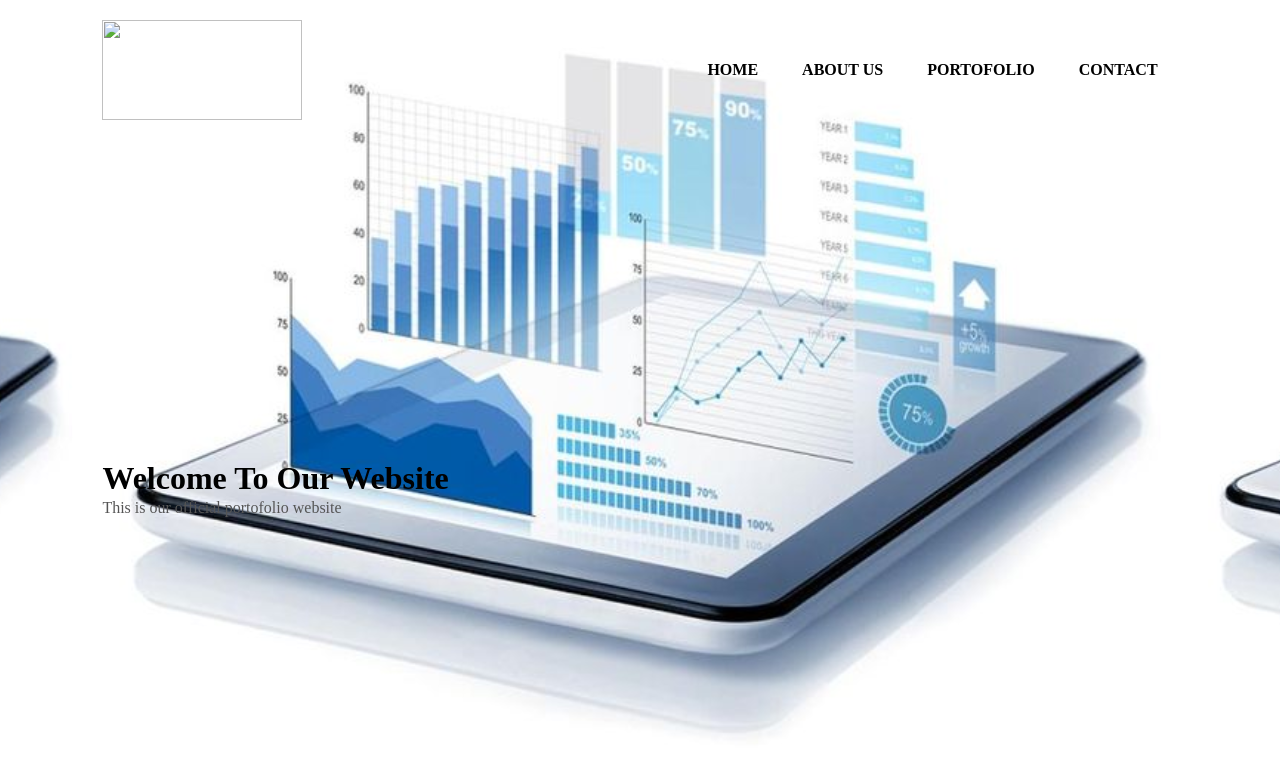
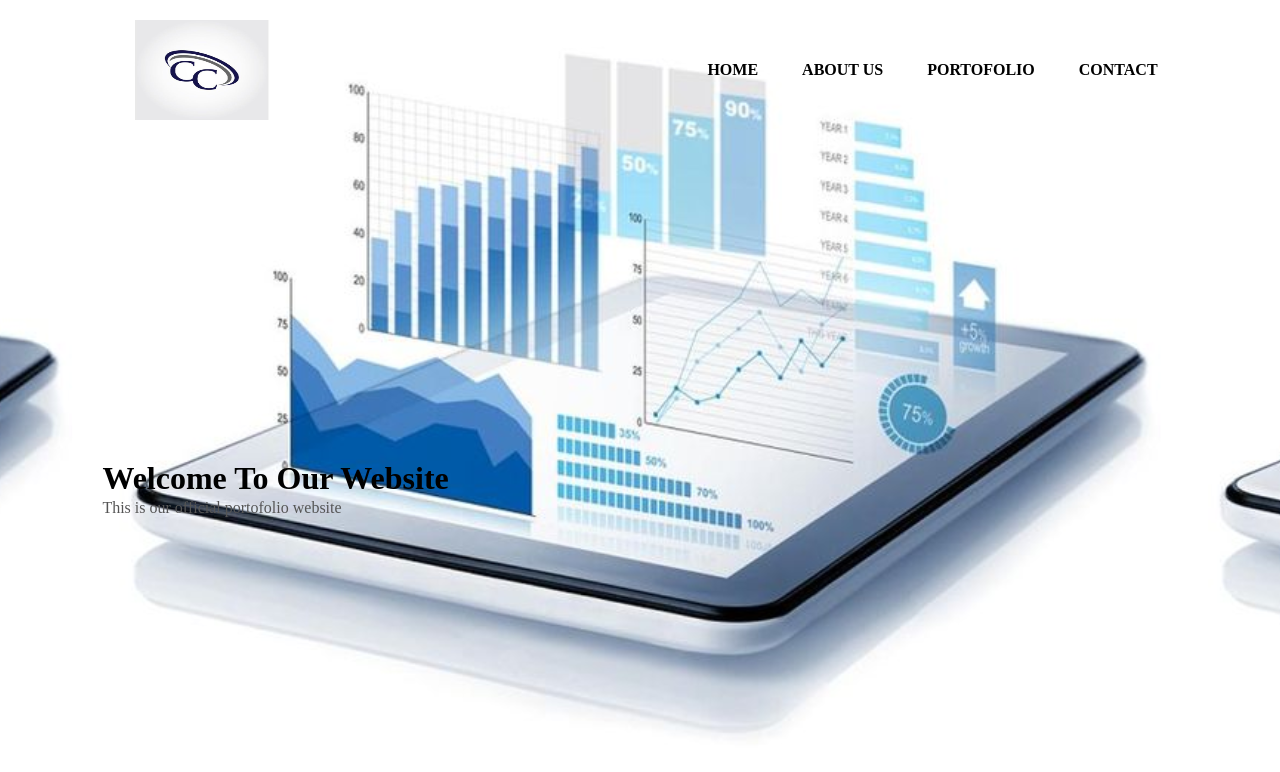
Before and after one commit to Cintanylustin/cintanie.github.io, a plain HTML site: page index.html in a window 1280 px wide. Drawn offline with Linux system fonts and the light colour scheme.

Commit message:
Update index.html

```diff
--- a/index.html
+++ b/index.html
@@ -9,7 +9,7 @@
 <body>
     <div class="hero">
         <nav>
-            <img src="logocc.jpeg" width="200" height="100" class="logo">
+            <img src="assets/logocc.jpeg" width="200" height="100" class="logo">
             <ul>
                 <li><a href='http://localhost/programming1/websiteprotofolio.html'>HOME</a></li>
                 <li><a href='http://localhost/programming1\aset\aboutus.html'>ABOUT US</a></li>
```
